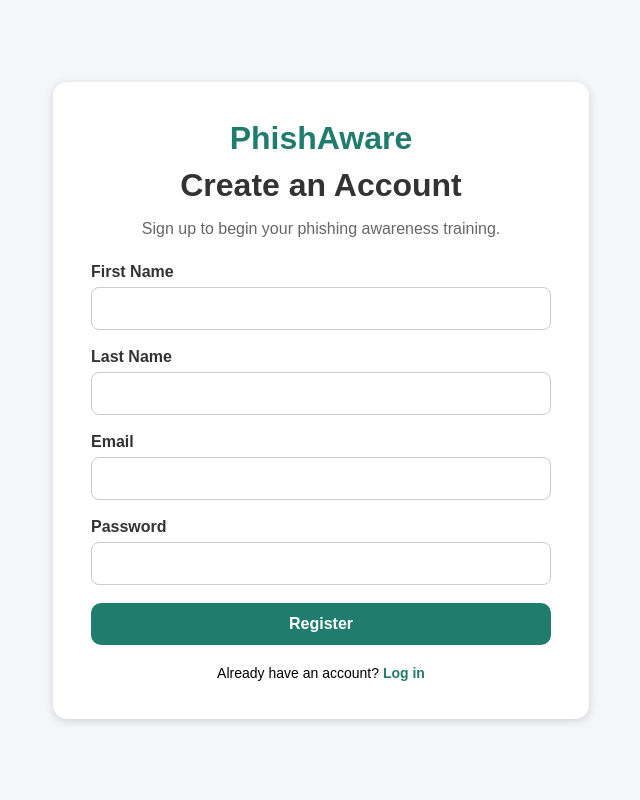
After one commit to WreckItRa1ph/Phishing-Awareness-Web-Application, a PHP site: page /auth/register.php in a window 1280 px wide. The commit adds this page. Shown: the whole page, without its empty margins (319-959 px from the left). Run offline with PHP 8.4, Linux system fonts and the light colour scheme.

Commit message:
Add user authentication system with styled login, registration, sessions, logout, and database integration

```diff
--- /dev/null
+++ b/auth/register.php
@@ -0,0 +1,106 @@
+<?php
+
+require_once "../config/db.php";
+
+$message = "";
+$message_type = "";
+
+if ($_SERVER["REQUEST_METHOD"] == "POST") {
+
+    $first_name = trim($_POST["first_name"]);
+    $last_name = trim($_POST["last_name"]);
+    $email = trim($_POST["email"]);
+    $password = $_POST["password"];
+
+    if (empty($first_name) || empty($last_name) || empty($email) || empty($password)) {
+
+        $message = "All fields are required.";
+        $message_type = "error";
+
+    } else {
+
+        $password_hash = password_hash($password, PASSWORD_DEFAULT);
+
+        $sql = "INSERT INTO users (first_name, last_name, email, password_hash)
+                VALUES (:first_name, :last_name, :email, :password_hash)";
+
+        $stmt = $pdo->prepare($sql);
+
+        try {
+
+            $stmt->execute([
+                ":first_name" => $first_name,
+                ":last_name"  => $last_name,
+                ":email"      => $email,
+                ":password_hash" => $password_hash
+            ]);
+
+            // Registration successful - send user to login page
+            header("Location: login.php?registered=1");
+            exit();
+
+        } catch (PDOException $e) {
+
+            if ($e->getCode() == 23000) {
+                $message = "An account with that email already exists.";
+            } else {
+                $message = "Registration failed.";
+            }
+
+            $message_type = "error";
+        }
+    }
+}
+
+?>
+
+<!DOCTYPE html>
+<html lang="en">
+<head>
+    <meta charset="UTF-8">
+    <meta name="viewport" content="width=device-width, initial-scale=1.0">
+    <title>Register | PhishAware</title>
+    <link rel="stylesheet" href="../css/auth.css">
+</head>
+<body class="auth-body">
+
+<div class="auth-card">
+
+    <div class="auth-logo">PhishAware</div>
+
+    <h1>Create an Account</h1>
+    <p>Sign up to begin your phishing awareness training.</p>
+
+    <?php if (!empty($message)): ?>
+        <div class="<?php echo $message_type === "success" ? "auth-message" : "auth-error"; ?>">
+            <?php echo htmlspecialchars($message); ?>
+        </div>
+    <?php endif; ?>
+
+    <form method="POST" class="auth-form">
+
+        <label>First Name</label>
+        <input type="text" name="first_name" required>
+
+        <label>Last Name</label>
+        <input type="text" name="last_name" required>
+
+        <label>Email</label>
+        <input type="email" name="email" required>
+
+        <label>Password</label>
+        <input type="password" name="password" required>
+
+        <button type="submit">Register</button>
+
+    </form>
+
+    <div class="auth-link">
+        Already have an account?
+        <a href="login.php">Log in</a>
+    </div>
+
+</div>
+
+</body>
+</html>
--- /dev/null
+++ b/config/db.php
@@ -0,0 +1,22 @@
+<?php
+
+$host = "localhost";
+$dbname = "phishaware_db";
+$username = "root";
+$password = "";
+
+try {
+
+    $pdo = new PDO(
+        "mysql:host=$host;dbname=$dbname;charset=utf8mb4",
+        $username,
+        $password
+    );
+
+    $pdo->setAttribute(PDO::ATTR_ERRMODE, PDO::ERRMODE_EXCEPTION);
+
+} catch (PDOException $e) {
+
+    die("Database connection failed: " . $e->getMessage());
+
+}
--- /dev/null
+++ b/css/auth.css
@@ -0,0 +1,122 @@
+body {
+    margin: 0;
+    font-family: Arial, sans-serif;
+    background: #f5f6fa;
+}
+
+.auth-body {
+    min-height: 100vh;
+    display: flex;
+    justify-content: center;
+    align-items: center;
+}
+
+.auth-card {
+    width: 460px;
+    background: white;
+    padding: 38px;
+    border-radius: 14px;
+    box-shadow: 0 2px 8px rgba(0, 0, 0, 0.15);
+    text-align: center;
+}
+
+.auth-logo {
+    font-size: 32px;
+    font-weight: bold;
+    color: #207c6d;
+    margin-bottom: 6px;
+}
+
+.auth-subtitle {
+    color: #666;
+    font-size: 15px;
+    margin-bottom: 22px;
+}
+
+.auth-card h1 {
+    margin: 10px 0;
+    color: #333;
+}
+
+.auth-card p {
+    color: #666;
+    margin-bottom: 25px;
+}
+
+.auth-form {
+    text-align: left;
+}
+
+.auth-form label {
+    display: block;
+    margin-bottom: 6px;
+    font-weight: 600;
+    color: #333;
+}
+
+.auth-form input {
+    width: 100%;
+    padding: 12px;
+    margin-bottom: 18px;
+    border: 1px solid #ccc;
+    border-radius: 8px;
+    box-sizing: border-box;
+    font-size: 15px;
+}
+
+.auth-form input:focus {
+    border-color: #207c6d;
+    outline: none;
+}
+
+.auth-form button {
+    width: 100%;
+    padding: 12px;
+    background: #207c6d;
+    color: white;
+    border: none;
+    border-radius: 10px;
+    font-size: 16px;
+    font-weight: bold;
+    cursor: pointer;
+    transition: background 0.2s ease;
+}
+
+.auth-form button:hover {
+    background: #219784;
+}
+
+.auth-error {
+    background: #fdeaea;
+    color: #c0392b;
+    border-left: 4px solid #c0392b;
+    padding: 10px;
+    margin-bottom: 20px;
+    text-align: left;
+    border-radius: 4px;
+}
+
+.auth-message {
+    background: #eef8f6;
+    color: #207c6d;
+    border-left: 4px solid #207c6d;
+    padding: 10px;
+    margin-bottom: 20px;
+    text-align: left;
+    border-radius: 4px;
+}
+
+.auth-link {
+    margin-top: 20px;
+    font-size: 14px;
+}
+
+.auth-link a {
+    color: #207c6d;
+    text-decoration: none;
+    font-weight: bold;
+}
+
+.auth-link a:hover {
+    text-decoration: underline;
+}
```
Also changed, not shown: auth/login.php (added, +94 -0 lines), auth/logout.php (added, +15 -0 lines), index.php (added, +19 -0 lines), user/home.php (added, +27 -0 lines), css/styles.css (line endings or trailing spaces).
